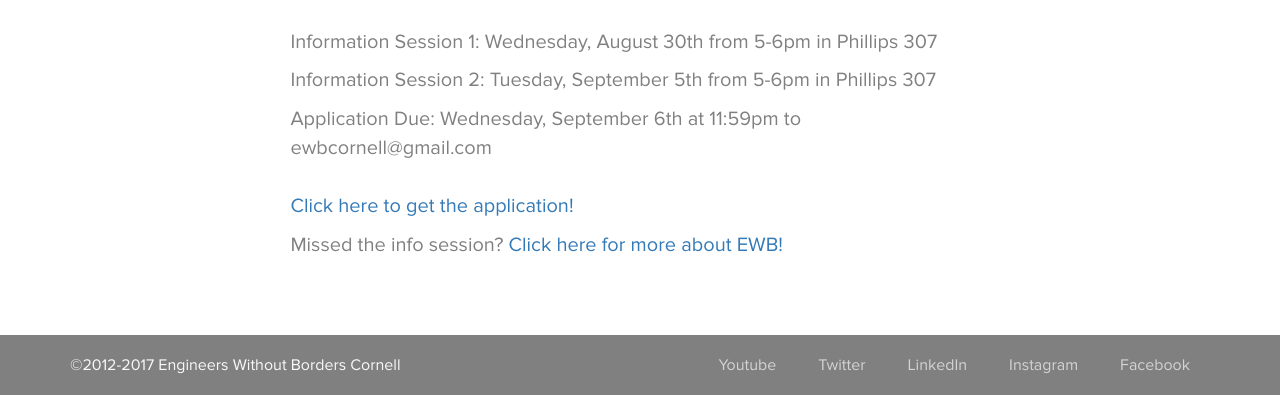
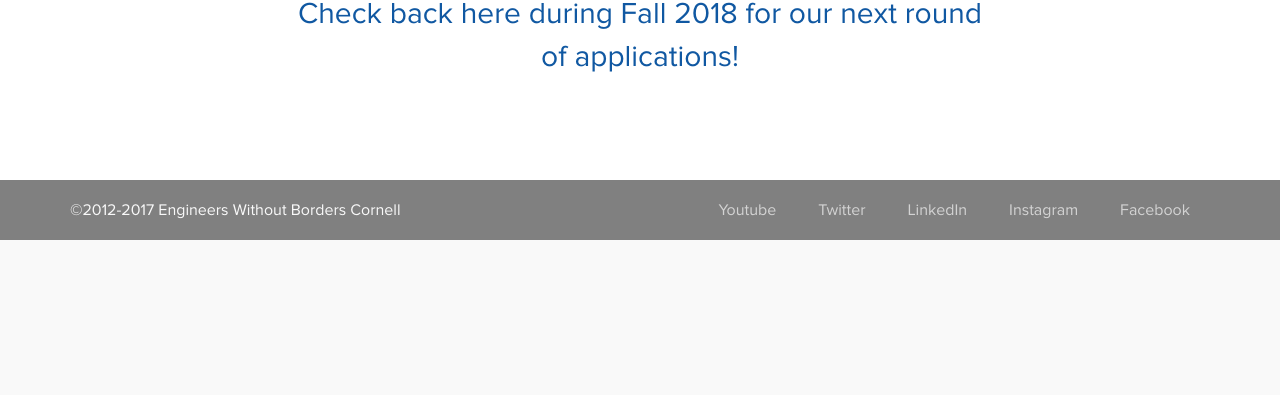
Before and after one commit to anna-tedijanto/ewb-website-final, a plain HTML site: page recruitment.html in a window 1280 px wide. Shown: the part 610-1005 px from the top of the page. After the commit the page ends 850 px from the top, so only its background shows below. Drawn offline with nearby package versions, Linux system fonts and the light colour scheme; a web font is replaced by a local one.

Commit message:
fixing recruitment

```diff
--- a/recruitment.html
+++ b/recruitment.html
@@ -96,15 +96,15 @@
         ?> -->
           <div class="row">
             <div class="col-xs-12 col-sm-12 col-md-10 col-lg-10 col-lg-offset-1 centered">
-              <p class="recHead">We're always looking for motivated engineers!</p>
-              <p class="recruitment">Information Session 1: Wednesday, August 30th from 5-6pm in Phillips 307</p>
+              <p class="recHead">Recruitment is closed for the 2017-2018 school year. Check back here during Fall 2018 for our next round of applications!</p>
+              <!-- <p class="recruitment">Information Session 1: Wednesday, August 30th from 5-6pm in Phillips 307</p>
               <p class="recruitment">Information Session 2: Tuesday, September 5th from 5-6pm in Phillips 307</p>
 
               <p class="recruitment">Application Due: Wednesday, September 6th at 11:59pm to ewbcornell@gmail.com</p>
               <p class="recruitment" style="color: #1058a2; padding-top: 20px;">
                 <a href="./includes/EWB-Team-Member-Application-FA2017.docx">Click here to get the application!</a></p>
               <p class="recruitment">Missed the info session?
-                <a href="./includes/Information-Session-FA2017.pdf">Click here for more about EWB! </a></fetchp>
+                <a href="./includes/Information-Session-FA2017.pdf">Click here for more about EWB! </a></fetchp> -->
             </div>
           </div>
 
```
